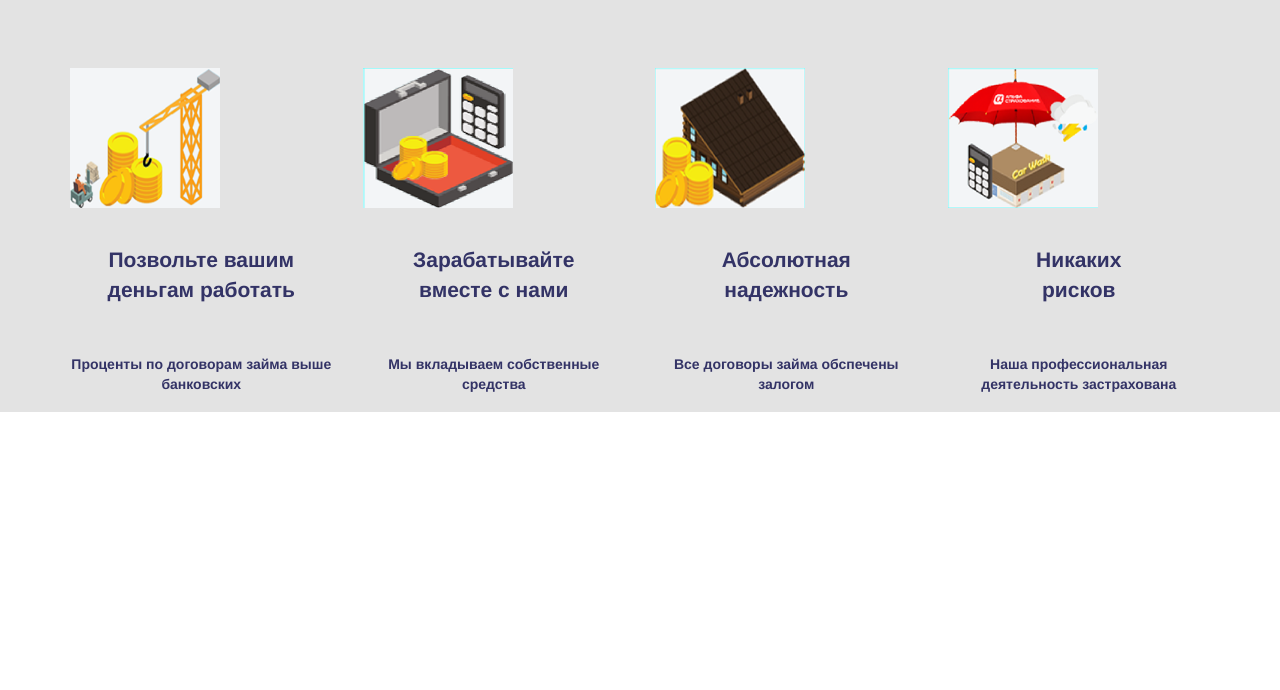
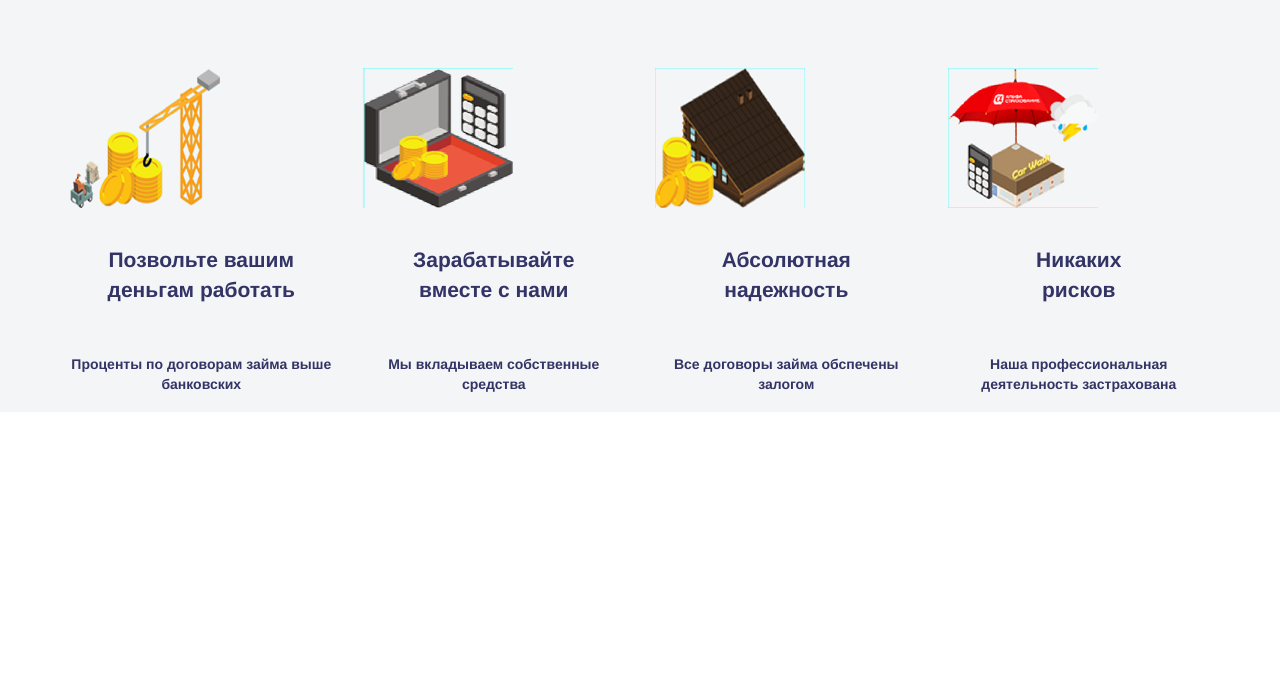
Before and after one commit to yan-imaev/yan-imaev.github.io, a plain HTML site: page index.html in a window 1280 px wide. Shown: the part 110-800 px from the top of the page. Drawn offline with nearby package versions, Linux system fonts and the light colour scheme.

Commit message:
Update style.css

```diff
--- a/css/style.css
+++ b/css/style.css
@@ -1,5 +1,5 @@
 .main {
-	background-color: #e3e3e3;
+	background-color: #f3f5f7;
 }
 
 .header {
```
